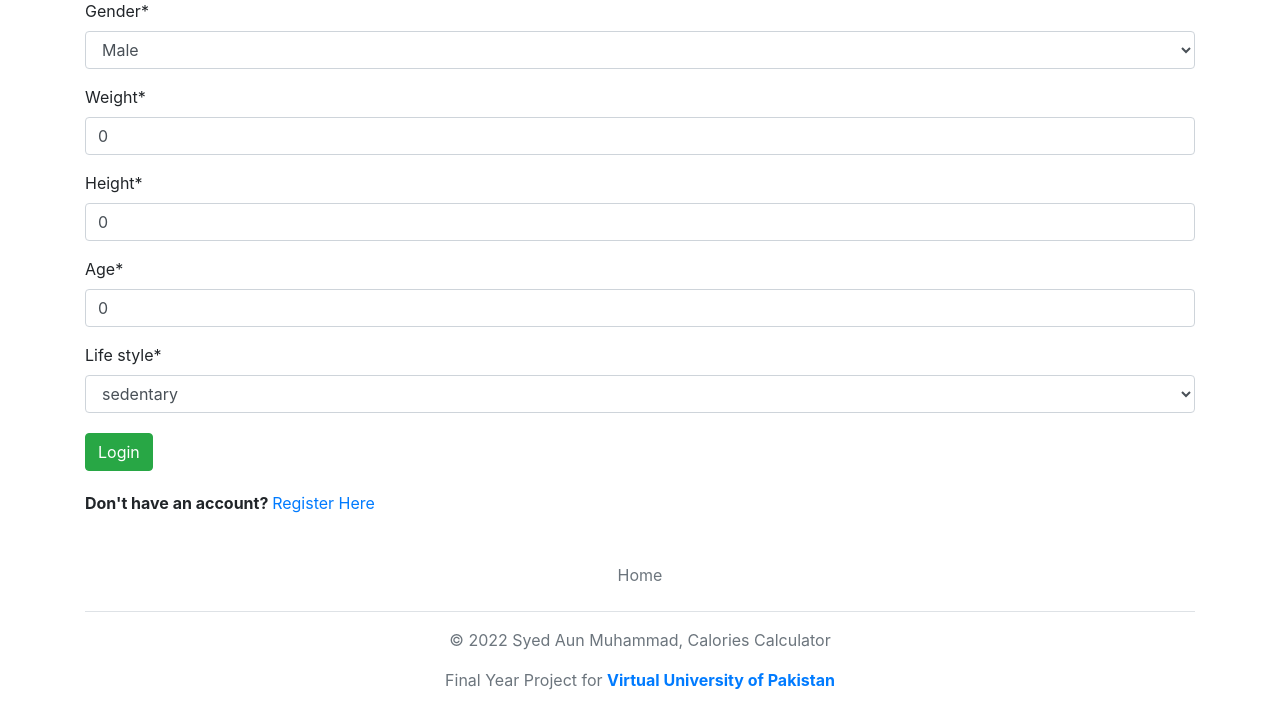
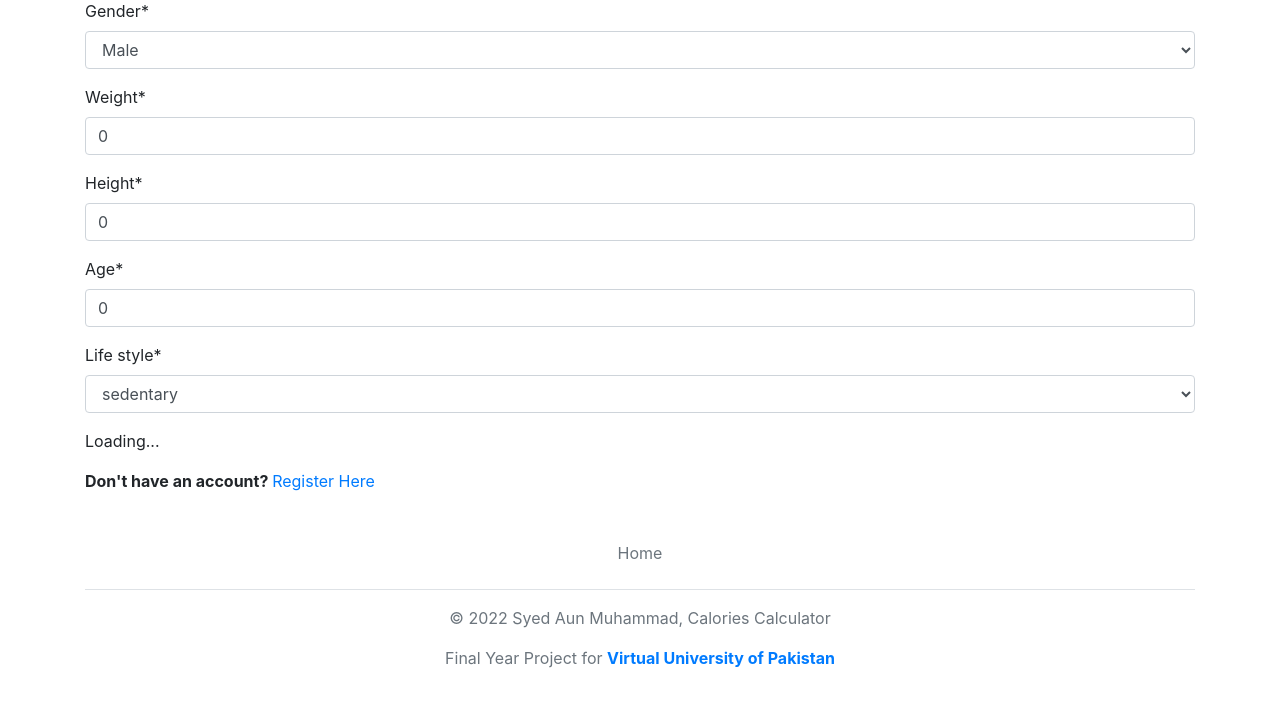
Before and after one commit to AunSyedShah/Calories-Calculator-FYP, a Django app: template templates/bmr/login.html in a window 1280 px wide. Shown: the part 99-810 px from the top of the page. After the commit the page ends 767 px from the top, so only its background shows below. Run offline with Django 3.2, Linux system fonts and the light colour scheme; the template is opened without the code that fills it: values that come from a table or form of the project are taken from there, others are empty; some libraries are stand-ins or nearby versions.

Commit message:
before bootstrap 5.2

```diff
--- a/templates/bmr/login.html
+++ b/templates/bmr/login.html
@@ -15,10 +15,21 @@
     {% endfor %}
 
 
-    <form method="POST" class="form-group" action="">
+    <form method="POST" class="form-group" action="" id="login_form" name="login_form">
         {% csrf_token %}
         {{ form|crispy }}
-        <button type="submit" class="btn btn-success my-1">Login</button>
+        <div class="spinner-border" role="status">
+            <span class="visually-hidden">Loading...</span>
+        </div>
     </form>
     <strong>Don't have an account? </strong><a href="{% url 'signup' %}" class="link-primary">Register Here</a>
+    <script>
+        $(document).ready(function () {
+            // prevent submission of login_form
+            $('#login_form').submit(function (e) {
+                e.preventDefault();
+                console.log('login_form submitted');
+            });
+        });
+    </script>
 {% endblock %}
```
Also changed, not shown: bmr/migrations/0001_initial.py, bmr/migrations/0002_alter_fooditem_date_added.py (deleted).
